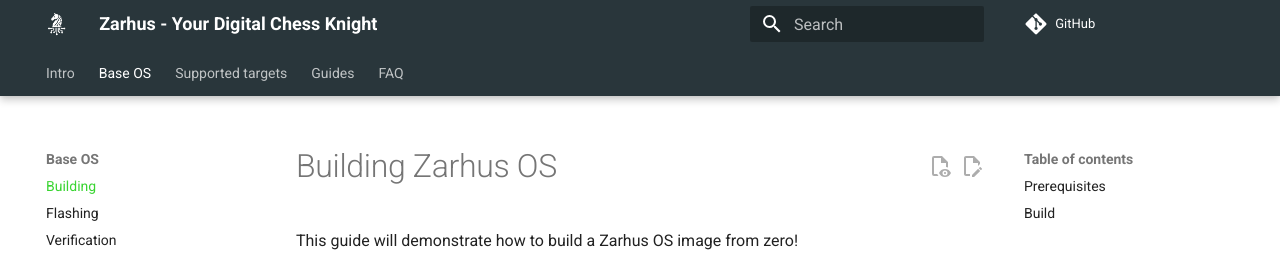
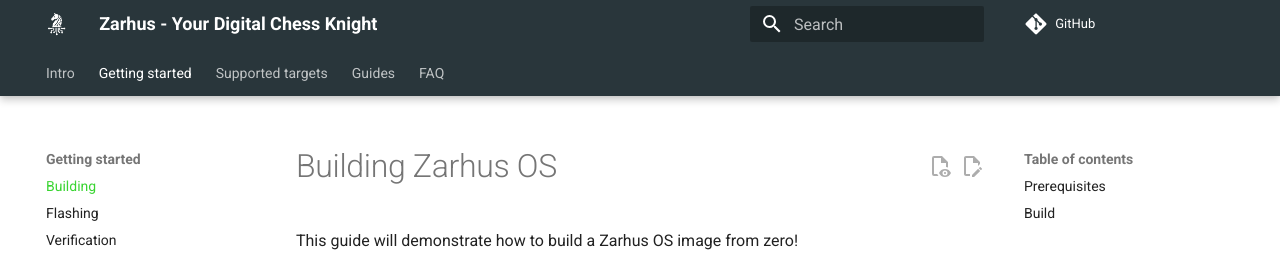
Before and after one commit to zarhus/docs, an MkDocs documentation site: the page built from docs/getting-started/building.md, in a window 1280 px wide. Shown: the top 257 px of the page. Built offline with MkDocs 1.6.1 and Material for MkDocs 9.7.7, drawn with Linux system fonts in a browser that asks for light colours; comment, search, counter and statistics services are not loaded.

Commit message:
base-os: repllace with getting-started
Signed-off-by: Daniil Klimuk <daniil.klimuk@3mdeb.com>

```diff
--- a/mkdocs.yml
+++ b/mkdocs.yml
@@ -64,10 +64,10 @@
   - 'Intro':
       - 'About Zarhus': index.md
       - 'New? Start here': newcomers.md
-  - 'Base OS':
-    - 'Building': base-os/building.md
-    - 'Flashing': base-os/flashing.md
-    - 'Verification': base-os/verification.md
+  - 'Getting started':
+    - 'Building': getting-started/building.md
+    - 'Flashing': getting-started/flashing.md
+    - 'Verification': getting-started/verification.md
   - 'Supported targets':
     - 'Targets': supported-targets/targets.md
     - 'Radxa':
```
Also changed, not shown: docs/supported-targets/radxa-cm3.md (+2 -2 lines), docs/getting-started/building.md (renamed from docs/base-os/building.md), docs/getting-started/flashing.md (renamed from docs/base-os/flashing.md), docs/getting-started/verification.md (renamed from docs/base-os/verification.md).
